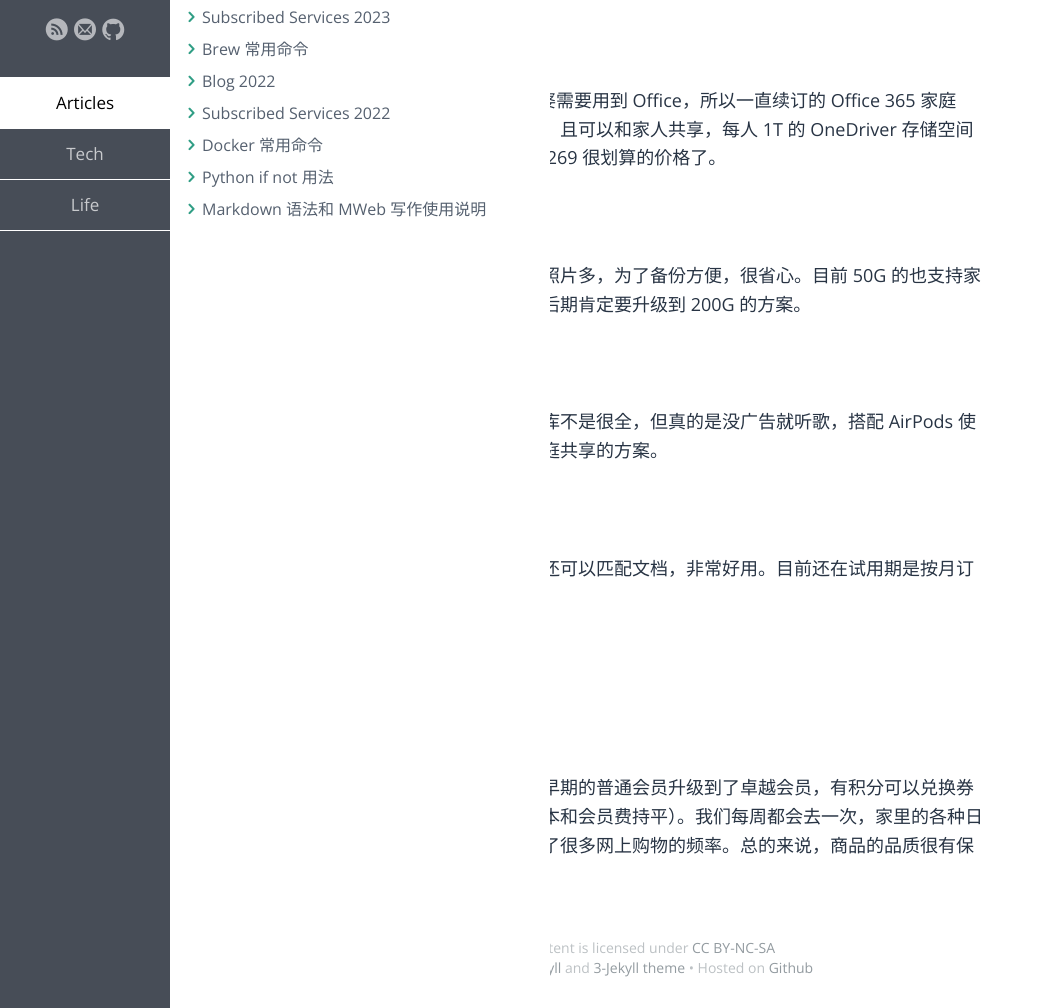
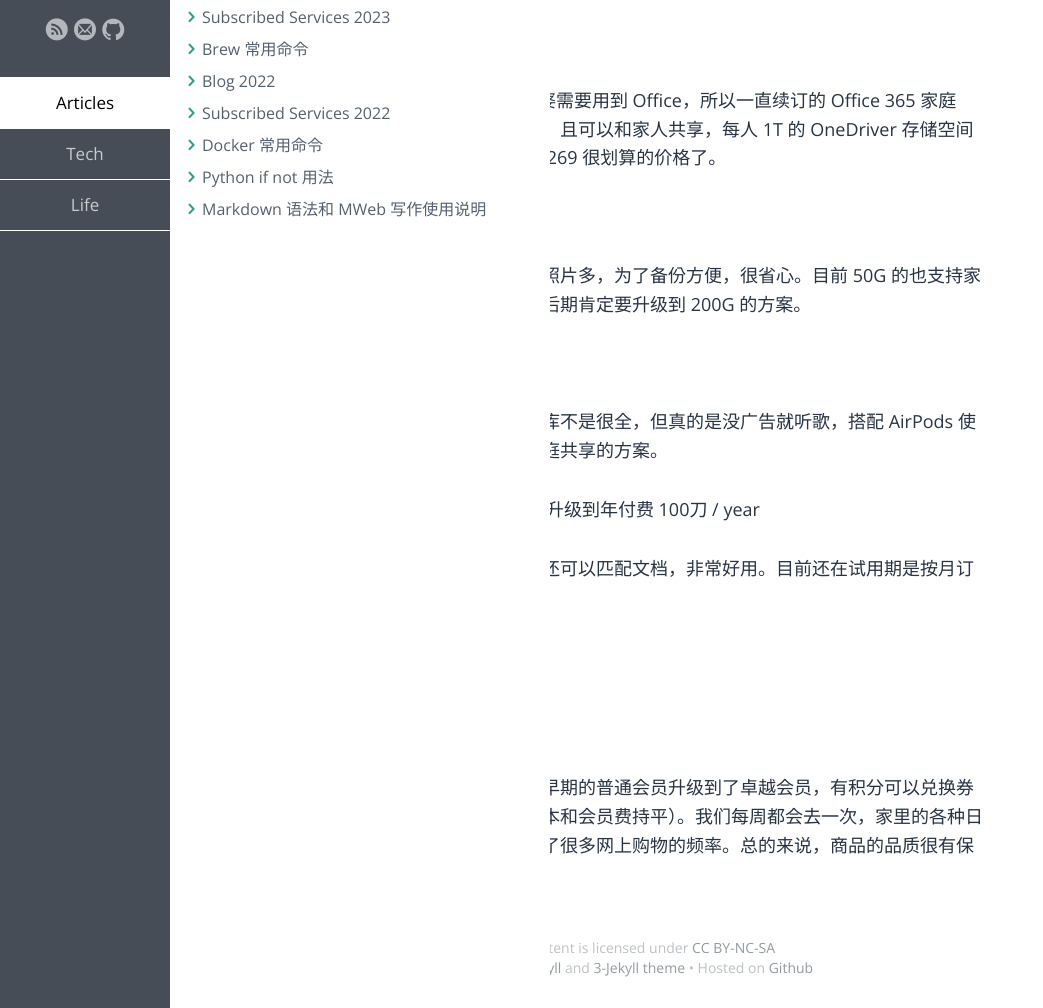
Before and after one commit to samxupeiran/samxupeiran.github.io, a Jekyll site: the page built from _posts/life/2022-12-30-my-services-2023.md, in a window 1280 px wide, cut to the strip 175-1183 px from the top of the page. Shown: the whole strip, without its empty margins (0-1043 px from the left). Built offline with Jekyll 4.4.1, drawn with Linux system fonts in a browser that asks for light colours; some web fonts are replaced.

Commit message:
fix: my-services-2023

```diff
--- a/_posts/life/2022-12-30-my-services-2023.md
+++ b/_posts/life/2022-12-30-my-services-2023.md
@@ -20,7 +20,7 @@ tags: Subscribed
 
 自己一直在使用年付费，虽然曲库不是很全，但真的是没广告就听歌，搭配 AirPods 使用很稳定。后面应该会升级到家庭共享的方案。
 
-**Github Copilot** $10 / month
+~~**Github Copilot** $10 / month~~ 已升级到年付费 100刀 / year
 
 自动匹配神器，不仅仅是代码，还可以匹配文档，非常好用。目前还在试用期是按月订阅的，后期应该会升级到年付费。
 
```
